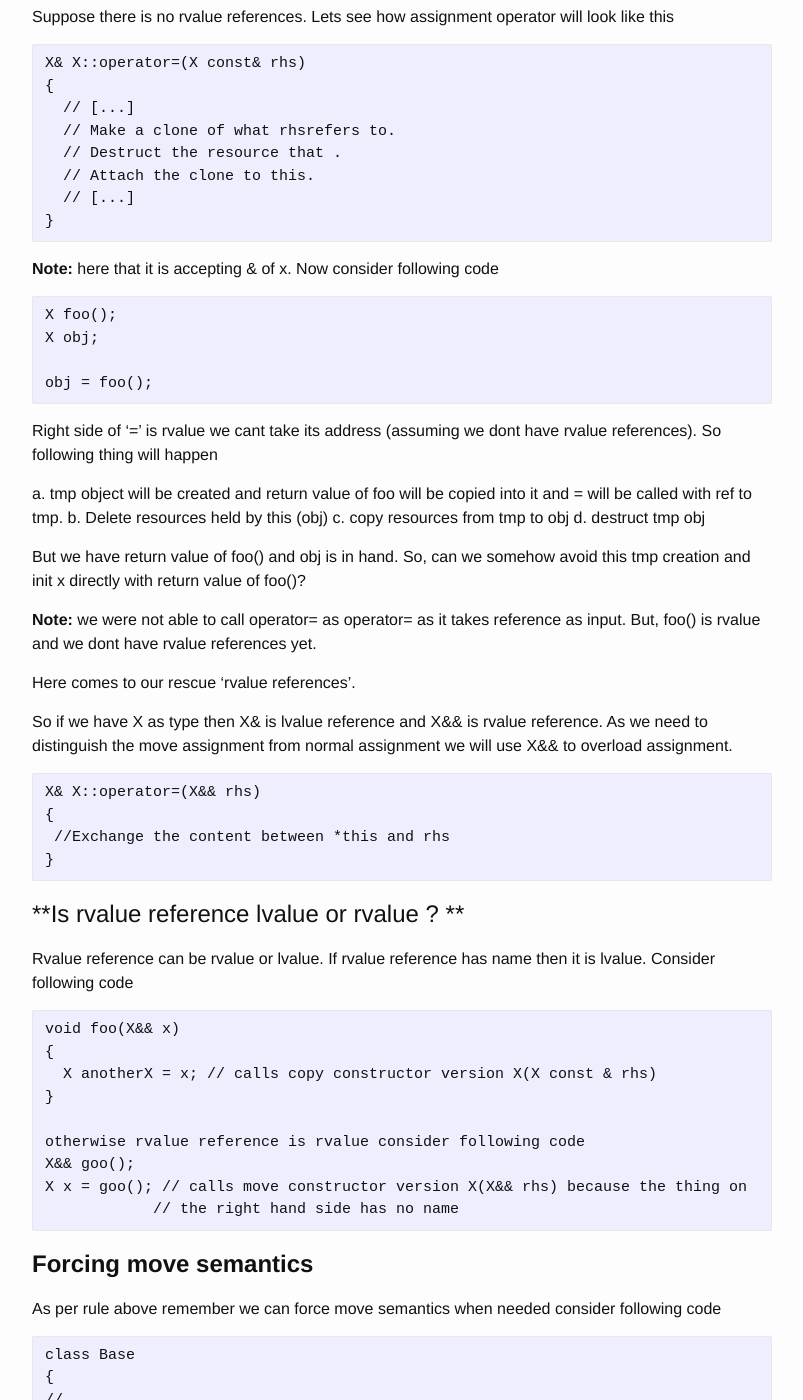
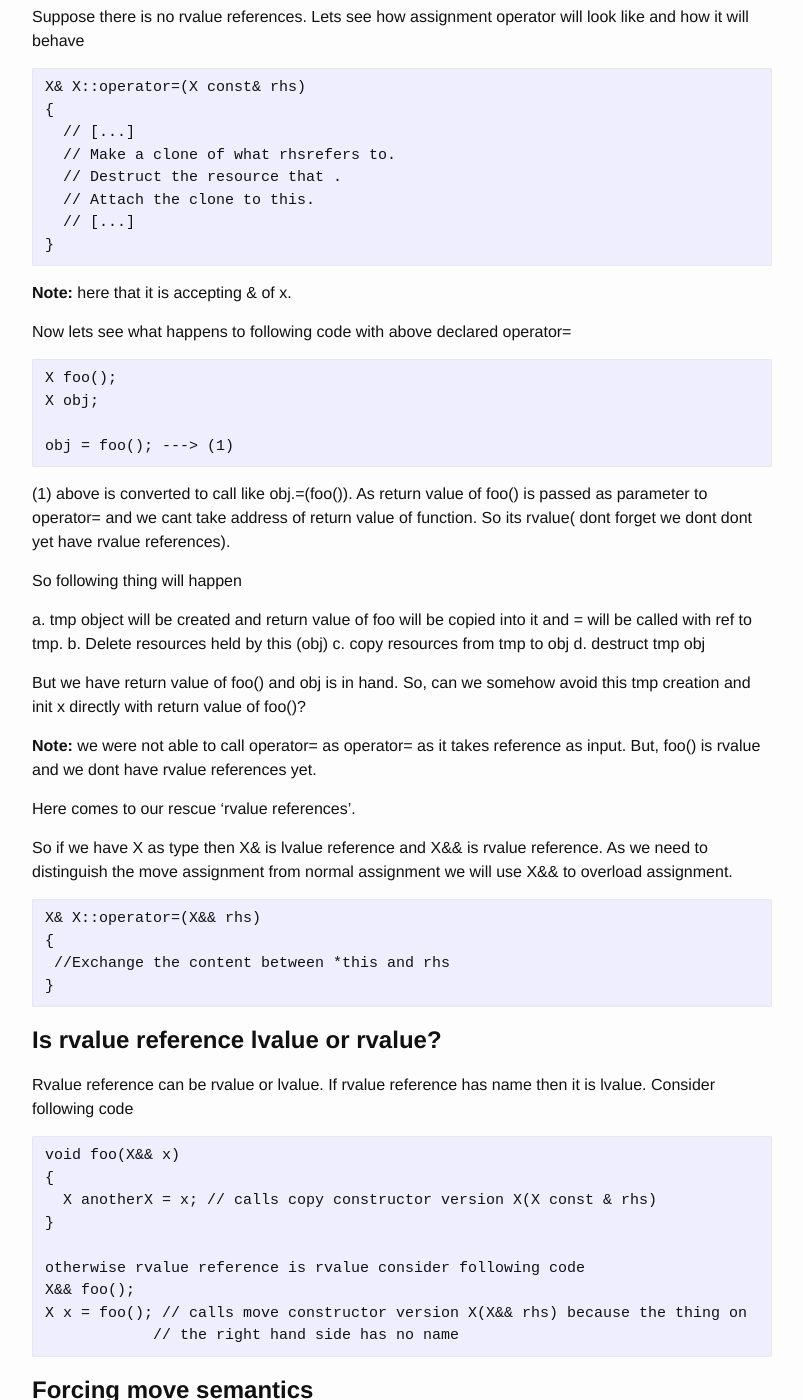
Before and after one commit to PixelClear/PixelClear.github.io, a Jekyll site: the page built from _posts/2019-01-26-Rvalue-Reference-Move-Semantics.markdown, in a window 1280 px wide and 1400 px high, scrolled down 534 px. Shown: the whole window, without its empty margins (238-1041 px from the left). Built offline with Jekyll 4.4.1, drawn with Linux system fonts in a browser that asks for light colours; some of the changed text lies outside the part shown.

Commit message:
Added Rvalue reference and move semantics article - fixed typos

```diff
--- a/_posts/2019-01-26-Rvalue-Reference-Move-Semantics.markdown
+++ b/_posts/2019-01-26-Rvalue-Reference-Move-Semantics.markdown
@@ -9,13 +9,12 @@ categories: technical post
 
 **Introduction**
 =====================================================================================================================================
-Looks like this is long post but dont worry we are going to kill it one at time.
-Before actually looking into what is rvalue and rvalue references are we should look into what problem they are trying to solve.
+Before actually looking into "what is rvalue and rvalue references" are we should look into what problem they are trying to solve.
 
-**Implementing Move Semantics **
+**Implementing Move Semantics**
 =====================================================================================================================================
 Suppose there is no rvalue references.
-Lets see how assignment operator will look like this
+Lets see how assignment operator will look like and how it will behave
 
 ~~~~~~~~~~~~~~~~~~~~~~~~~~~~~~~~~~~
 X& X::operator=(X const& rhs)
@@ -29,16 +28,20 @@ X& X::operator=(X const& rhs)
 ~~~~~~~~~~~~~~~~~~~~~~~~~~~~~~~~~~~
 
 **Note:** here that it is accepting & of x.
-Now consider following code
+
+Now lets see what happens to following code with above declared operator=
 
 ~~~~~~~~~~~~~~~~~~~~~~~~~~~~~~~~~~~
 X foo();
 X obj;
 
-obj = foo();
+obj = foo(); ---> (1)
 ~~~~~~~~~~~~~~~~~~~~~~~~~~~~~~~~~~~
 
-Right side of '=' is rvalue we cant take its address (assuming we dont have rvalue references).
+(1) above is converted to call like obj.=(foo()).
+As return value of foo() is passed as parameter to operator= and we cant take address of return value of function.
+So its rvalue( dont forget we dont dont yet have rvalue references).
+
 So following thing will happen
 
 a. tmp object will be created and return value of foo will be copied into it and = will be called with ref to tmp.
@@ -65,7 +68,7 @@ X& X::operator=(X&& rhs)
 }
 ~~~~~~~~~~~~~~~~~~~~~~~~~~~~~~~~~~~
 
-**Is rvalue reference lvalue or rvalue ? **
+**Is rvalue reference lvalue or rvalue?**
 =====================================================================================================================================
 Rvalue reference can be rvalue or lvalue.
 If rvalue reference has name then it is lvalue.
@@ -78,8 +81,8 @@ void foo(X&& x)
 }
 
 otherwise rvalue reference is rvalue consider following code
-X&& goo();
-X x = goo(); // calls move constructor version X(X&& rhs) because the thing on
+X&& foo();
+X x = foo(); // calls move constructor version X(X&& rhs) because the thing on
             // the right hand side has no name
 ~~~~~~~~~~~~~~~~~~~~~~~~~~~~~~~~~~~
 
@@ -98,7 +101,7 @@ Base(Base&& rhs); // move semantics
 }
 ~~~~~~~~~~~~~~~~~~~~~~~~~~~~~~~~~~~
 
-If we do like following in derived class it is not right
+If we do like following in derived class its not wrong per say but will invoke copy constructor
 
 ~~~~~~~~~~~~~~~~~~~~~~~~~~~~~~~~~~~
 class Derived : public Base
```
